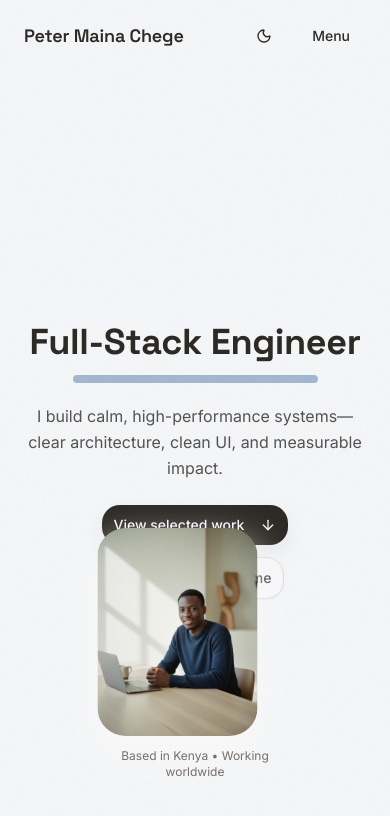
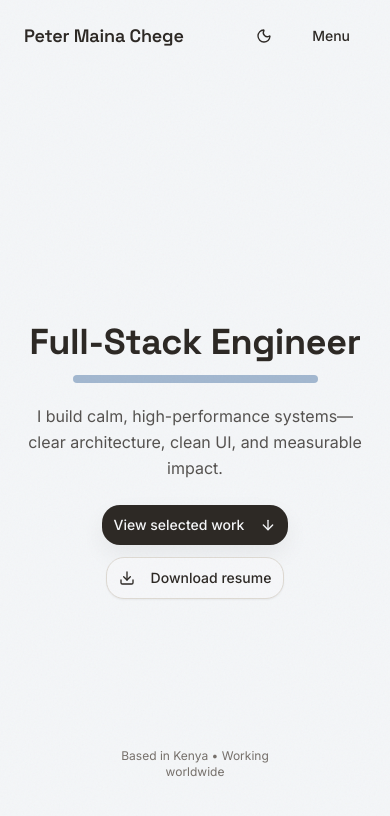
Before and after one commit to CodeWithMaina/my-portfolio, a React (Vite) app: page / in a window 390 px wide. Shown: the top 816 px of the page. Built offline with nearby package versions, Linux system fonts and the light colour scheme.

Commit message:
Removed the image on smaller screens

```diff
--- a/src/sections/Hero.tsx
+++ b/src/sections/Hero.tsx
@@ -269,16 +269,6 @@ export function Hero() {
 
         {/* Mobile Portrait - Below content */}
         <div className="lg:hidden absolute bottom-16 sm:bottom-20 left-1/2 -translate-x-1/2">
-          <div
-            ref={portraitRef}
-            className="w-40 sm:w-48 h-52 sm:h-64 rounded-2xl overflow-hidden shadow-card sm:hidden"
-          >
-            <img
-              src="/hero-portrait.jpg"
-              alt="Peter Maina Chege"
-              className="w-full h-full object-cover"
-            />
-          </div>
           <p
             ref={captionRef}
             className="text-center text-xs sm:text-sm text-muted-foreground mt-3"
```
